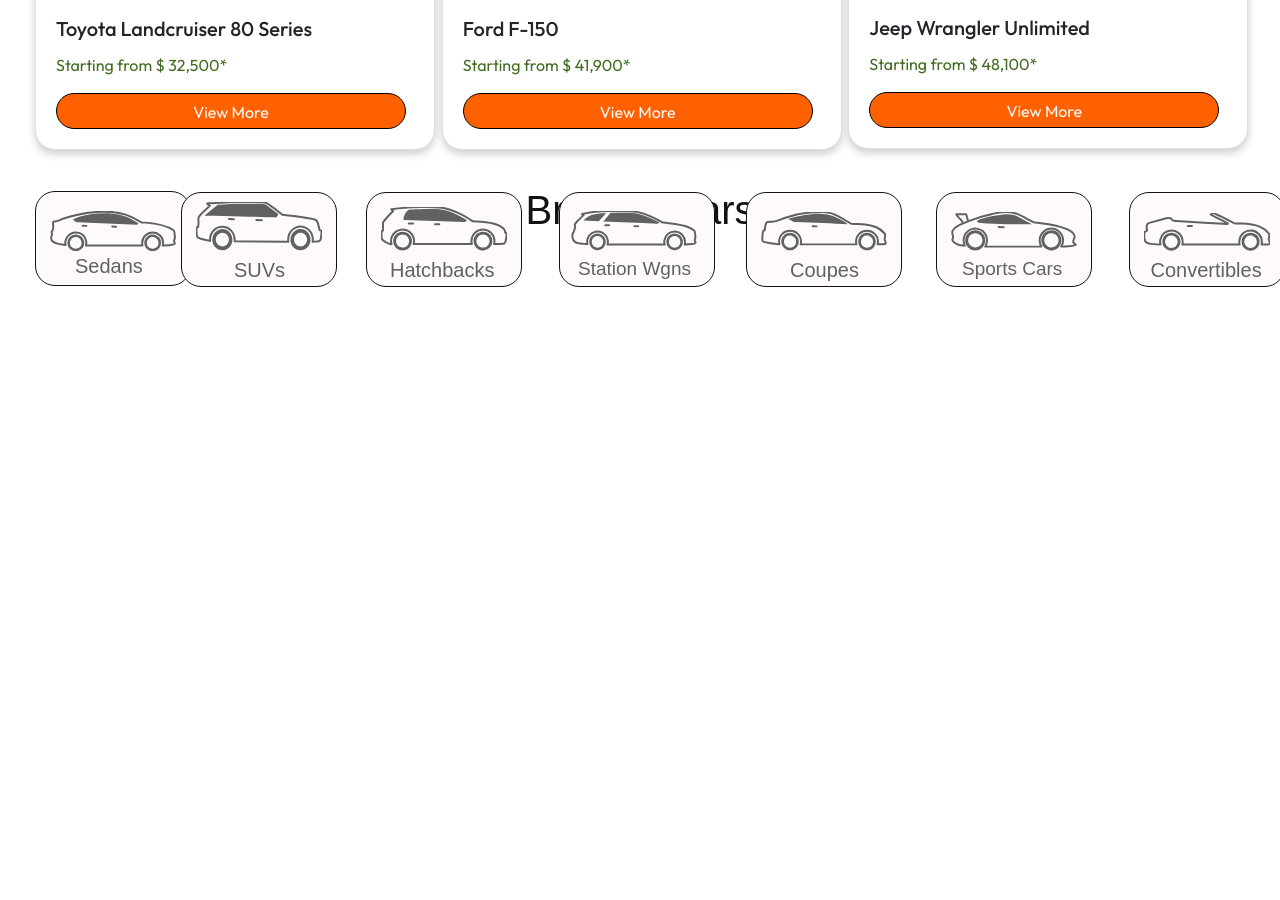
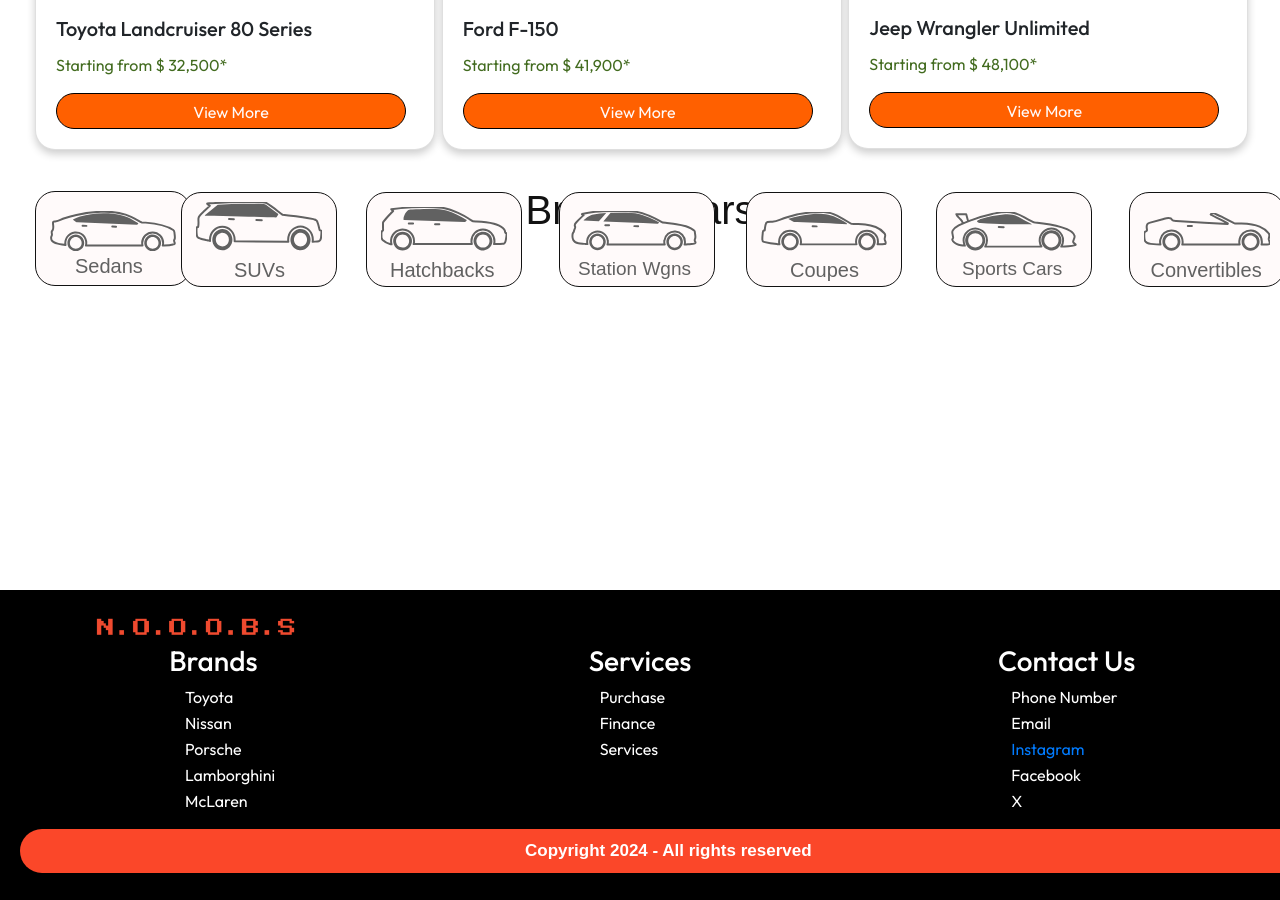
Before and after one commit to Ibraheemn13/Nooobs-Cars, a plain HTML site: page index.html in a window 1280 px wide. Shown: the part 2516-3416 px from the top of the page. Before the commit the page ends 2804 px from the top, so only its background shows below. Drawn offline with nearby package versions, Linux system fonts and the light colour scheme.

Commit message:
Footer updated

```diff
--- a/index.html
+++ b/index.html
@@ -458,6 +458,56 @@
     </div>
   </center>
   </section>
+<!-- Footer -->
+  <section class="footer-back">
+    <div class="container">
+      <div class="row">
+        <div class="col-12">
+          <div class="navLogo">
+            <a href="#"><img src="Images/Nooobs logo 1.0.png" alt="Nooobs logo" width="200px"></a>
+          </div>
+        </div>
+      </div>
+    </div>
+
+    <center>
+      <div class="list-container">
+        <div class="list-column">
+          <h3>Brands</h3>
+          <ul style="padding-left: 150px;">
+            <li>Toyota</li>
+            <li>Nissan</li>
+            <li>Porsche</li>
+            <li>Lamborghini</li>
+            <li>McLaren</li>
+          </ul>
+        </div>
+        <div class="list-column">
+          <h3>Services</h3>
+          <ul style="padding-left: 138px;">
+            <li>Purchase</li>
+            <li>Finance</li>
+            <li>Services</li>
+          </ul>
+        </div>
+        <div class="list-column">
+          <h3>Contact Us</h3>
+          <ul style="padding-left: 123px;">
+            <li>Phone Number</li>
+            <li>Email</li>
+            <li><a href="https://www.instagram.com/n.o.o.o.b.s/">Instagram</a></li>
+            <li>Facebook</li>
+            <li>X</li>
+          </ul>
+        </div>
+      </div>
+      <div class="rectangle-52"></div>
+        <div class="copyright-2024-all-rights-reserved">
+          Copyright 2024 - All rights reserved
+        </div>
+    </center>
+  </section>
+  <!-- Footer -->
 
   <!-- SCRIPT -->
   <script>
```
